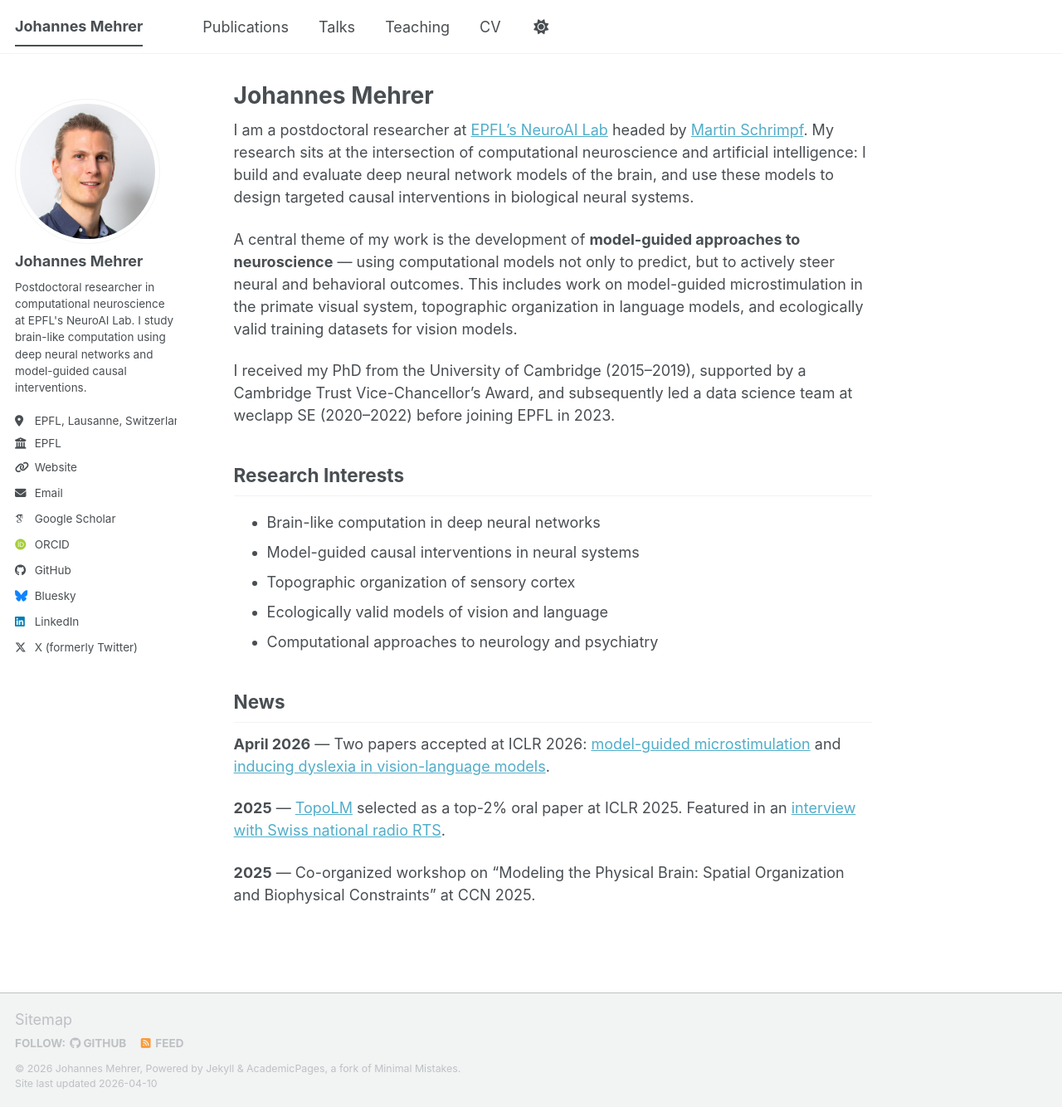
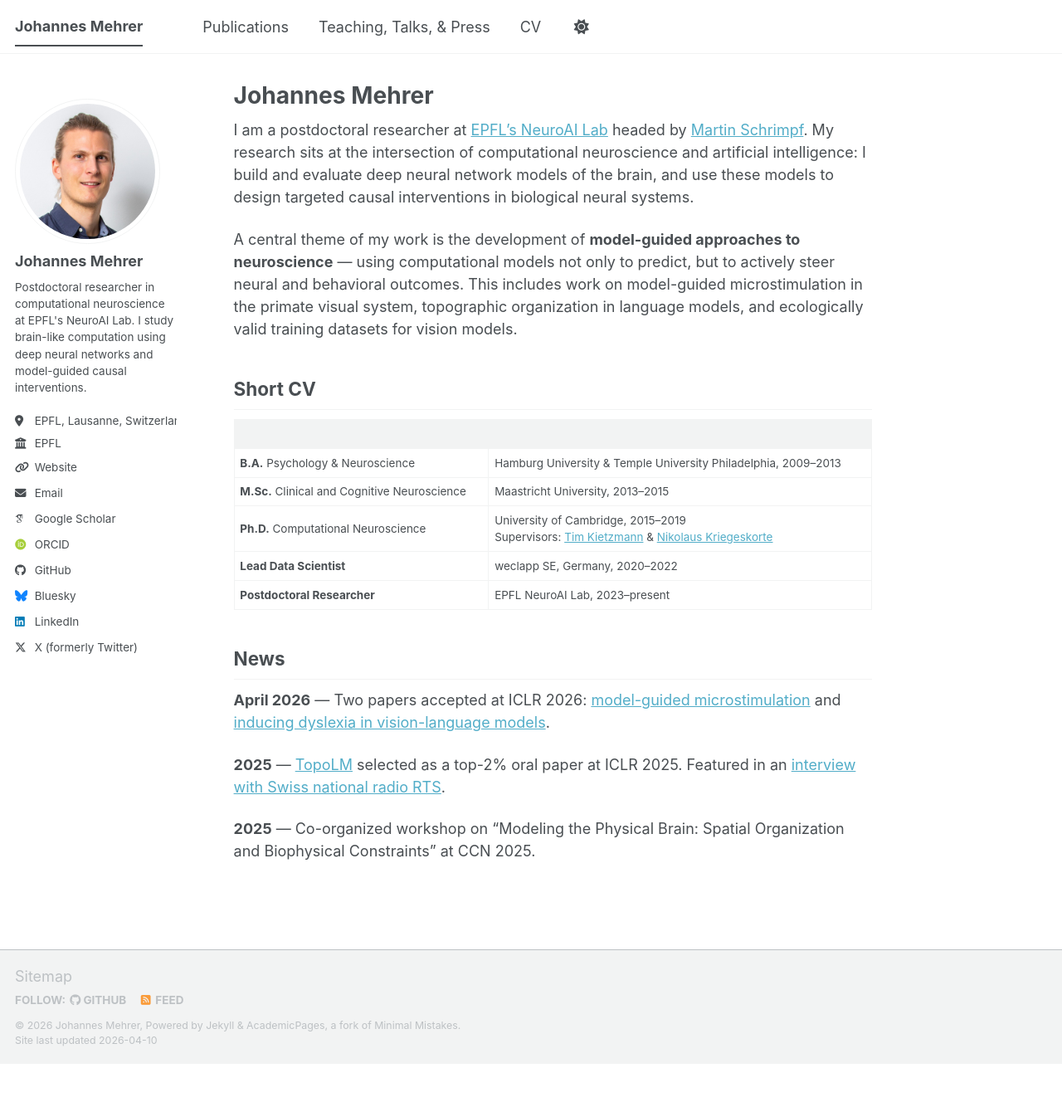
Before and after one commit to hanme/personal_website, a Jekyll site: the page built from _pages/about.md, in a window 1280 px wide and 1334 px high. Shown: the whole window at 83% size. Built offline with Jekyll 4.4.1, drawn with Linux system fonts in a browser that asks for light colours; some web fonts are replaced; a script bundle is joined from its source files by our own code; library files that are not in the unit come from our copies.

Commit message:
Restructure site: short CV on landing page, combined teaching/talks/press tab, CV tab opens PDF directly

```diff
--- a/_data/navigation.yml
+++ b/_data/navigation.yml
@@ -4,11 +4,8 @@
   - title: "Publications"
     url: /publications/
 
-  - title: "Talks"
-    url: /talks/
-
-  - title: "Teaching"
-    url: /teaching/
+  - title: "Teaching, Talks, & Press"
+    url: /teaching-talks-press/
 
   - title: "CV"
     url: /cv/
--- a/_pages/about.md
+++ b/_pages/about.md
@@ -11,15 +11,15 @@
 
 A central theme of my work is the development of **model-guided approaches to neuroscience** — using computational models not only to predict, but to actively steer neural and behavioral outcomes. This includes work on model-guided microstimulation in the primate visual system, topographic organization in language models, and ecologically valid training datasets for vision models.
 
-I received my PhD from the University of Cambridge (2015–2019), supported by a Cambridge Trust Vice-Chancellor's Award, and subsequently led a data science team at weclapp SE (2020–2022) before joining EPFL in 2023.
+## Short CV
 
-## Research Interests
-
-- Brain-like computation in deep neural networks
-- Model-guided causal interventions in neural systems
-- Topographic organization of sensory cortex
-- Ecologically valid models of vision and language
-- Computational approaches to neurology and psychiatry
+| | |
+|---|---|
+| **B.A.** Psychology & Neuroscience | Hamburg University & Temple University Philadelphia, 2009–2013 |
+| **M.Sc.** Clinical and Cognitive Neuroscience | Maastricht University, 2013–2015 |
+| **Ph.D.** Computational Neuroscience | University of Cambridge, 2015–2019<br>Supervisors: [Tim Kietzmann](https://www.kietzmannlab.org/) & [Nikolaus Kriegeskorte](https://kriegeskortelab.zuckermaninstitute.columbia.edu/) |
+| **Lead Data Scientist** | weclapp SE, Germany, 2020–2022 |
+| **Postdoctoral Researcher** | EPFL NeuroAI Lab, 2023–present |
 
 ## News
 
```
Also changed, not shown: _pages/cv.md (+3 -63 lines), _pages/teaching-talks-press.html (added, +29 -0 lines).
